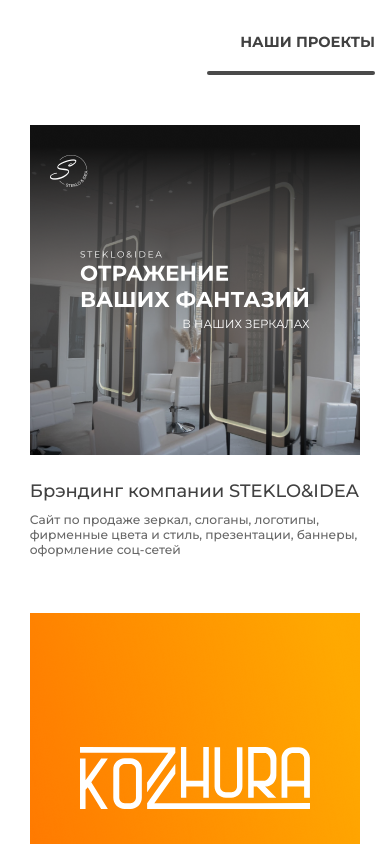
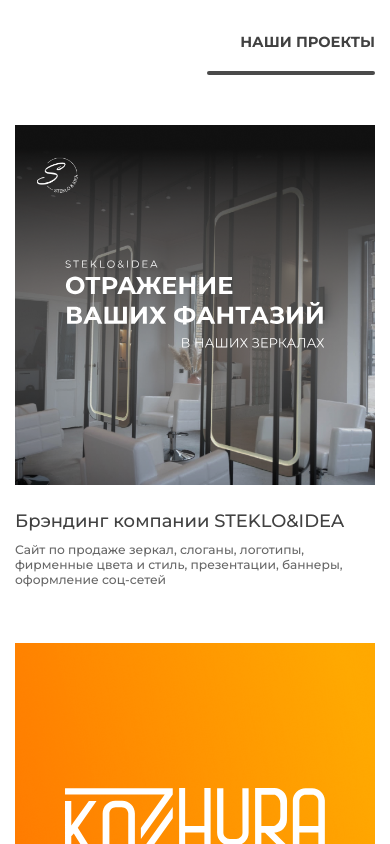
Before and after one commit to AandStep/CSPweb, a React (Vite) app: page / in a window 390 px wide. Shown: the part 5180-6024 px from the top of the page. Built offline with nearby package versions, Linux system fonts and the light colour scheme.

Commit message:
пофиксил блок с нашими проектами

```diff
--- a/package.json
+++ b/package.json
@@ -12,6 +12,7 @@
   "dependencies": {
     "@hookform/resolvers": "^3.9.1",
     "framer-motion": "^11.11.11",
+    "lodash": "^4.17.21",
     "react": "^18.3.1",
     "react-dom": "^18.3.1",
     "react-flow-renderer": "^10.3.17",
--- a/src/components/ourProjects/OurProjects.jsx
+++ b/src/components/ourProjects/OurProjects.jsx
@@ -1,4 +1,6 @@
-import React from "react";
+import React, { useEffect, useState } from "react";
+import debounce from "lodash/debounce";
+
 import PageTitle from "../PageTitle/PageTitle";
 import ProjectItem from "./ProjectItem";
 import Masonry from "react-masonry-css";
@@ -36,10 +38,26 @@
     // Добавьте другие проекты по мере необходимости
   ];
 
-  const breakpoints = {
+  const [breakpointCols, setBreakpointCols] = useState({
     default: 2,
     960: 1,
-  };
+  });
+
+  const handleResize = debounce(() => {
+    const width = window.innerWidth;
+    if (width < 960) {
+      setBreakpointCols({ default: 1 });
+    } else {
+      setBreakpointCols({ default: 2 });
+    }
+  }); // Установите задержку по необходимости
+
+  useEffect(() => {
+    window.addEventListener("resize", handleResize);
+    return () => {
+      window.removeEventListener("resize", handleResize);
+    };
+  }, []);
 
   return (
     <section id="our-projects" className="our-projects">
@@ -49,7 +67,7 @@
       <div className="container">
         <div className="our-projects__wrapper">
           <Masonry
-            breakpointCols={breakpoints}
+            breakpointCols={breakpointCols}
             className="our-projects__masonry-grid"
             columnClassName="our-projects__masonry-grid_column"
           >
--- a/src/components/ourProjects/styles/ourProjects.scss
+++ b/src/components/ourProjects/styles/ourProjects.scss
@@ -65,10 +65,11 @@
   }
 }
 
-@media (width <= 959px) {
+@media (width < 960px) {
   .our-projects {
     &__item {
-      width: clamp(18.125rem, 6.563rem + 57.81vw, 41.25rem);
+      max-width: 659px;
+      width: 100%;
     }
     &__masonry-grid {
       justify-content: center;
```
Also changed, not shown: 1 other file (tests, documents, lock files or other folders).
